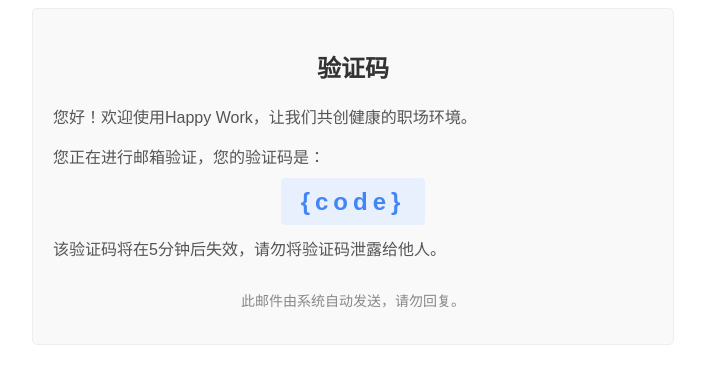
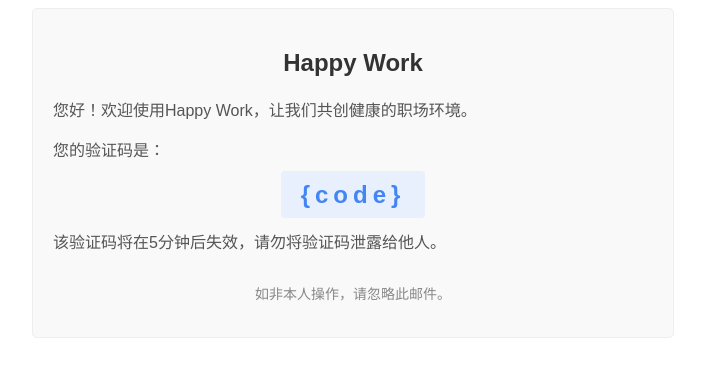
Before and after one commit to ClarenceCHL/HappyWorkBackEnd, a Python web app: template templates/email_verification.html in a window 1280 px wide. Shown: the top 384 px of the page, without its empty margins (287-992 px from the left). Run offline with Jinja, Linux system fonts and the light colour scheme; the template is opened without the code that fills it, so the values that code supplies are empty.

Commit message:
improved verification code email template

```diff
--- a/templates/email_verification.html
+++ b/templates/email_verification.html
@@ -1,10 +1,10 @@
 <div style="font-family: Arial, sans-serif; max-width: 600px; margin: 0 auto; padding: 20px; border: 1px solid #eee; border-radius: 5px; background-color: #f9f9f9;">
-    <h2 style="color: #333; text-align: center;">验证码</h2>
+    <h2 style="color: #333; text-align: center;">Happy Work</h2>
     <p style="font-size: 16px; color: #555;">您好！欢迎使用Happy Work，让我们共创健康的职场环境。</p>
-    <p style="font-size: 16px; color: #555;">您正在进行邮箱验证，您的验证码是：</p>
+    <p style="font-size: 16px; color: #555;">您的验证码是：</p>
     <div style="text-align: center; margin: 20px 0;">
         <span style="font-size: 24px; font-weight: bold; color: #4285f4; letter-spacing: 5px; padding: 10px 20px; background-color: #e8f0fe; border-radius: 4px;">{code}</span>
     </div>
     <p style="font-size: 16px; color: #555;">该验证码将在5分钟后失效，请勿将验证码泄露给他人。</p>
-    <p style="font-size: 14px; color: #888; margin-top: 30px; text-align: center;">此邮件由系统自动发送，请勿回复。</p>
+    <p style="font-size: 14px; color: #888; margin-top: 30px; text-align: center;">如非本人操作，请忽略此邮件。</p>
 </div>
```
Also changed, not shown: users.db.
